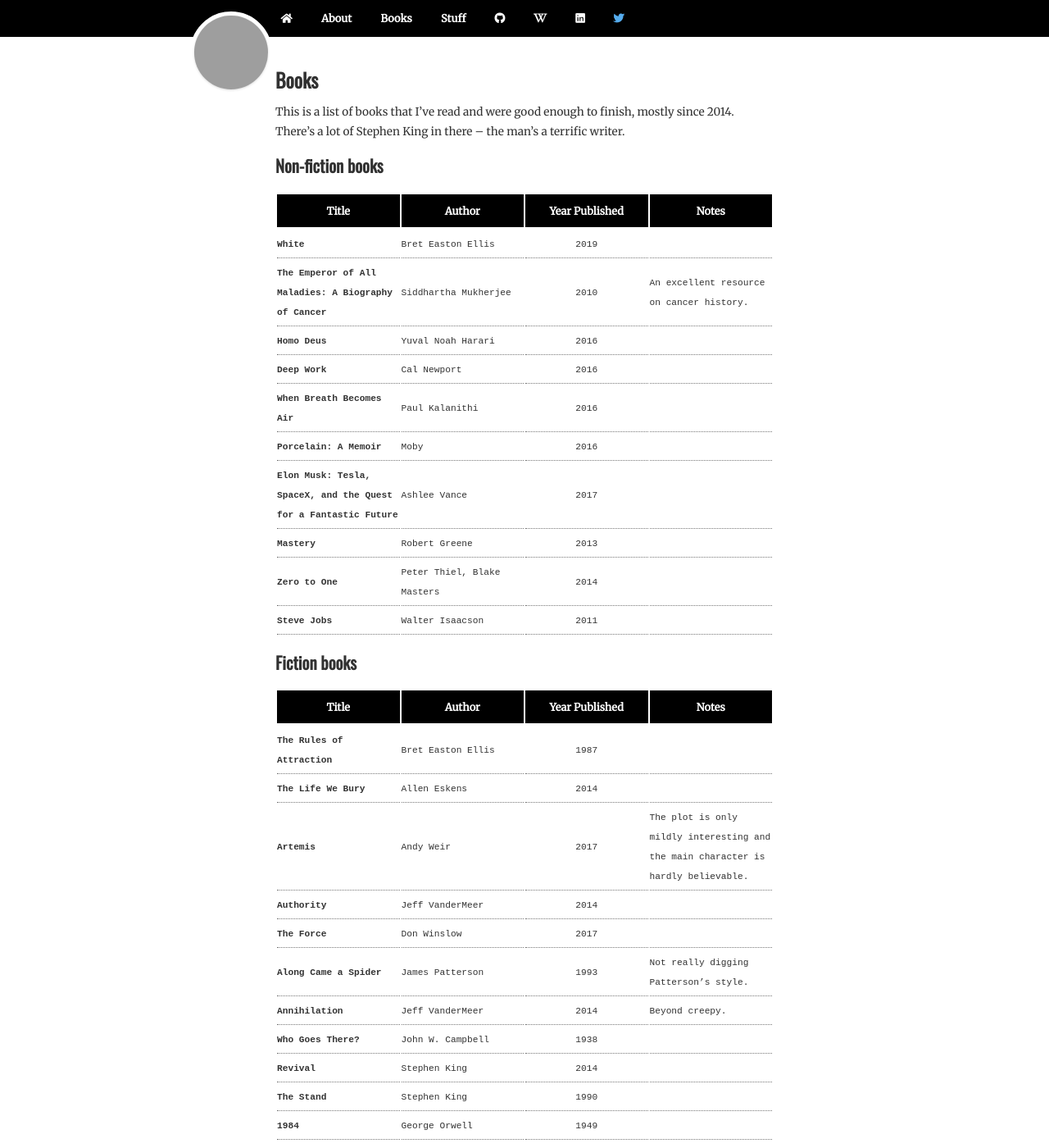
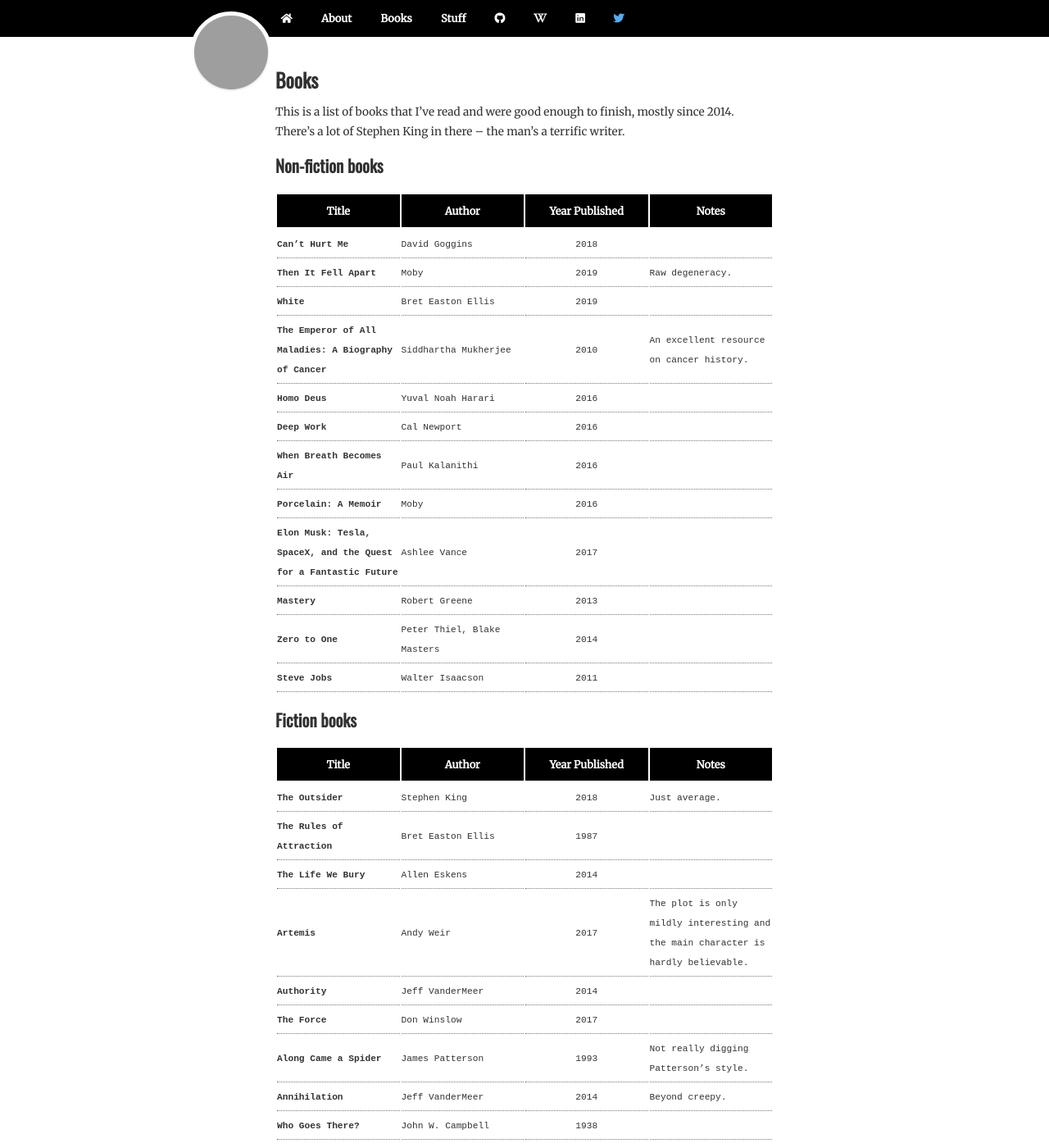
Before and after one commit to petru/prologue, a Jekyll site: the page built from books.md, in a window 1280 px wide and 1400 px high. Shown: the whole window at 82% size. Built offline with Jekyll 4.4.1, drawn with Linux system fonts in a browser that asks for light colours; nearby versions of some CDN libraries; grey boxes are pictures that could not be loaded.

Commit message:
Update books

```diff
--- a/books.md
+++ b/books.md
@@ -9,6 +9,8 @@
 
 Title | Author | Year Published | Notes
 ---   | ---    | :---:  | ---
+**Can't Hurt Me** | David Goggins | 2018 |
+**Then It Fell Apart** | Moby | 2019 | Raw degeneracy.
 **White** | Bret Easton Ellis | 2019 |
 **The Emperor of All Maladies: A Biography of Cancer** | Siddhartha Mukherjee | 2010 | An excellent resource on cancer history.
 **Homo Deus** | Yuval Noah Harari | 2016 |
@@ -25,6 +27,7 @@
 
 Title | Author | Year Published | Notes
 ---   | ---    | :---:  | ---
+**The Outsider** | Stephen King | 2018 | Just average.
 **The Rules of Attraction** | Bret Easton Ellis | 1987 |
 **The Life We Bury** | Allen Eskens | 2014 |
 **Artemis** | Andy Weir | 2017 | The plot is only mildly interesting and the main character is hardly believable.
```
